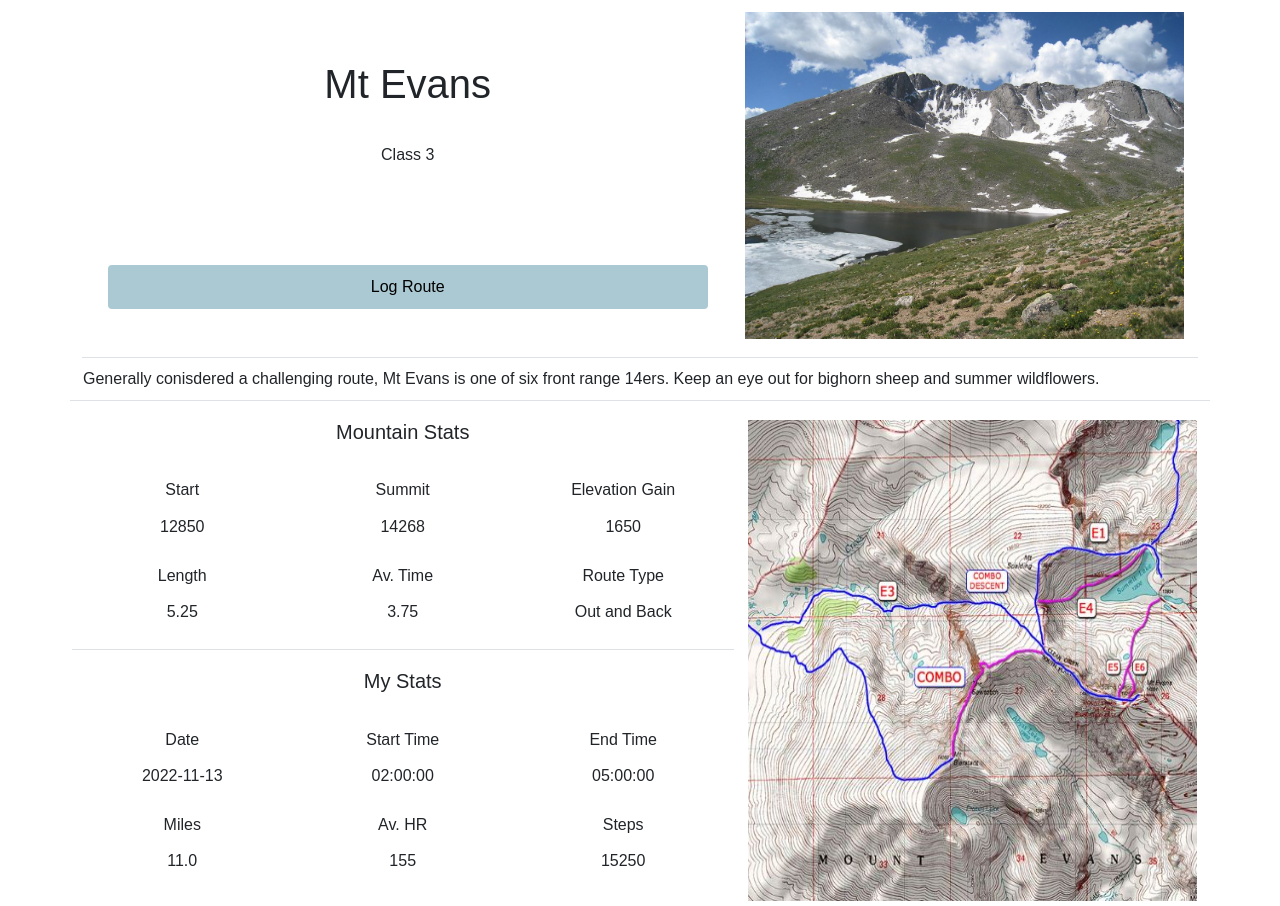
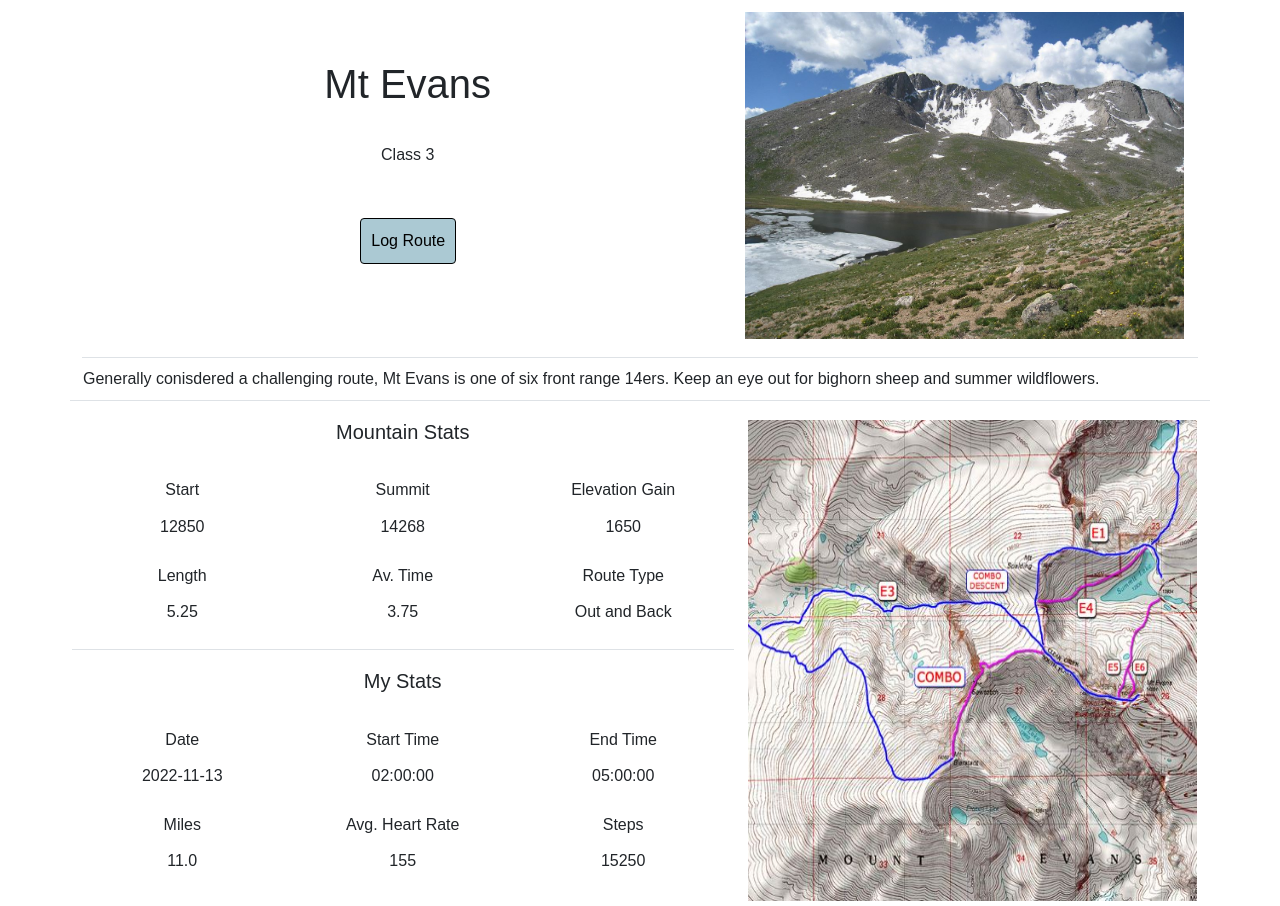
Before and after one commit to andhogan/AlpenGo, a Flask app: a page that uses core/templates/peak.html in a window 1280 px wide. Shown: the part 90-996 px from the top of the page. Run offline with Flask 3, Linux system fonts and the light colour scheme; a user stored in the database is signed in.

Commit message:
made peak name clickable, changed HR to Heart Rate

```diff
--- a/core/static/css/main.css
+++ b/core/static/css/main.css
@@ -13,6 +13,12 @@ body {
 }
 a {
     text-decoration: none;
+    color: black;
+}
+
+a:hover {
+    text-decoration: underline;
+    color: black;
 }
 
 
--- a/core/templates/peak.html
+++ b/core/templates/peak.html
@@ -15,8 +15,8 @@
                         </div>
                     </div>
                     <div class="row">
-                        <div class="d-grid col mx-auto pt-5 gx-5">
-                            <a class="button" href=" {{ url_for('log', peak=peak.name) }}" role="button">Log Route</a>
+                        <div>
+                            <a class="button" type="submit" style="border: 1.4px ridge black;" href=" {{ url_for('log', peak=peak.name) }}">Log Route</a>
                         </div>
                     </div>
                 </div>
@@ -130,7 +130,7 @@
                                     <h6>Miles</h6>
                                 </div>
                                 <div class="col">
-                                    <h6>Av. HR</h6>
+                                    <h6>Avg. Heart Rate</h6>
                                 </div>
                                 <div class="col">
                                     <h6>Steps</h6>
--- a/core/templates/peakselection.html
+++ b/core/templates/peakselection.html
@@ -45,7 +45,7 @@
                 </a>
                 </div>
                 <div class="col-2 my-auto">
-                    {{ peak.name }}
+                    <a href="{{ url_for('peakpage', peak=peak.name) }}">{{ peak.name }}</a>
                 </div>
                 <div class="col-1 my-auto">
                     {% if userpeaks and peak.peakID in userpeaks %}
```
